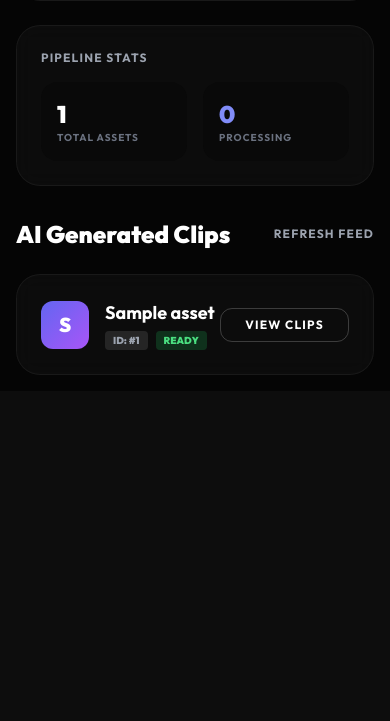
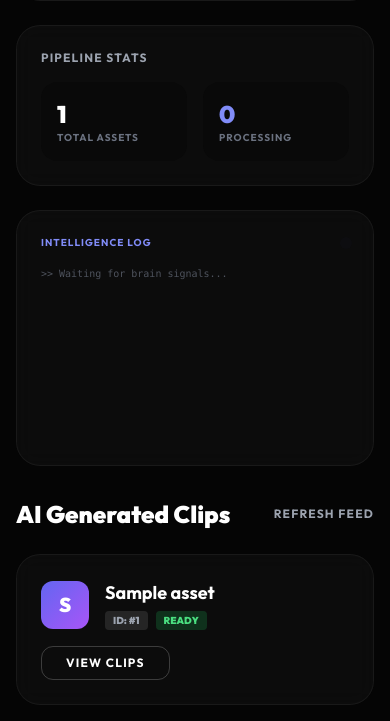
Before and after one commit to AdvaitaVisuals/biru_kataria, a FastAPI app: page / in a window 390 px wide. Shown: the part 477-1198 px from the top of the page. Before the commit the page ends 827 px from the top, so only its background shows below. Run offline with FastAPI, Linux system fonts and the light colour scheme; tables that the repository leaves empty hold one stand-in row (values such as "Sample post"); some libraries are stand-ins or nearby versions.

Commit message:
UI + Pipeline Fix: Enabled real-time Intelligence Log, improved error reporting, and refactored pipeline for better Vercel stability.

```diff
--- a/src/templates/index.html
+++ b/src/templates/index.html
@@ -34,14 +34,42 @@
             border-color: #fff;
         }
 
-        .shimmer {
-            animation: overflow 2s linear infinite;
-            background: linear-gradient(90deg, transparent, rgba(255, 255, 255, 0.05), transparent);
+        .custom-scrollbar::-webkit-scrollbar {
+            width: 4px;
+        }
+
+        .custom-scrollbar::-webkit-scrollbar-track {
+            background: transparent;
+        }
+
+        .custom-scrollbar::-webkit-scrollbar-thumb {
+            background: rgba(255, 255, 255, 0.1);
+            border-radius: 10px;
+        }
+
+        .custom-scrollbar::-webkit-scrollbar-thumb:hover {
+            background: rgba(255, 255, 255, 0.2);
+        }
+
+        @keyframes pulse-soft {
+
+            0%,
+            100% {
+                opacity: 1;
+            }
+
+            50% {
+                opacity: 0.5;
+            }
+        }
+
+        .animate-pulse-soft {
+            animation: pulse-soft 2s infinite;
         }
     </style>
 </head>
 
-<body class="p-4 md:p-8 min-h-screen">
+<body class="p-4 md:p-8 min-h-screen custom-scrollbar">
     <!-- Header -->
     <header class="max-w-6xl mx-auto flex justify-between items-center mb-12">
         <div>
@@ -102,6 +130,19 @@
                     </div>
                 </div>
             </div>
+
+            <!-- Intelligence Log (Scrolling Console) -->
+            <div class="glass p-6 rounded-3xl h-64 flex flex-col">
+                <h3
+                    class="text-[10px] font-bold text-indigo-400 uppercase tracking-widest mb-4 flex items-center justify-between">
+                    Intelligence Log
+                    <span class="flex h-1.5 w-1.5 rounded-full bg-indigo-500 animate-ping"></span>
+                </h3>
+                <div id="activity-log"
+                    class="flex-1 overflow-y-auto text-[10px] font-mono space-y-2 pr-2 custom-scrollbar opacity-70">
+                    <div class="text-gray-500">>> Waiting for brain signals...</div>
+                </div>
+            </div>
         </section>
 
         <!-- Display Area -->
@@ -113,7 +154,7 @@
                     Feed</button>
             </div>
 
-            <div id="assets-list" class="space-y-6">
+            <div id="assets-list" class="space-y-4">
                 <!-- Assets will appear here -->
                 <div class="glass p-12 rounded-3xl text-center opacity-50 border-dashed border-2">
                     <p class="text-gray-500 font-medium">No assets found. Start the AI Army by uploading a video.</p>
@@ -129,7 +170,8 @@
                 <h3 id="modal-title" class="text-xl font-bold">Clips Detail</h3>
                 <button onclick="closeModal()" class="text-gray-400 hover:text-white">&times; ESC</button>
             </div>
-            <div id="modal-content" class="flex-1 overflow-y-auto p-8 grid grid-cols-1 md:grid-cols-2 gap-8">
+            <div id="modal-content"
+                class="flex-1 overflow-y-auto p-8 grid grid-cols-1 md:grid-cols-2 gap-8 custom-scrollbar">
                 <!-- Clips will be injected here -->
             </div>
         </div>
@@ -138,10 +180,19 @@
     <script>
         const API_BASE = window.location.origin;
 
+        function logActivity(msg, type = 'info') {
+            const log = document.getElementById('activity-log');
+            const color = type === 'error' ? 'text-red-400' : (type === 'success' ? 'text-green-400' : 'text-indigo-300');
+            const time = new Date().toLocaleTimeString([], { hour12: false });
+            log.innerHTML += `<div class="${color} flex gap-2"><span class="text-gray-600 shrink-0">[${time}]</span> <span class="break-all">${msg}</span></div>`;
+            log.scrollTop = log.scrollHeight;
+        }
+
         async function submitYouTube() {
             const url = document.getElementById('yt-url').value;
             if (!url) return;
 
+            logActivity(`Initializing YouTube link processing: ${url}`);
             const btn = document.getElementById('yt-btn');
             btn.innerHTML = '...';
 
@@ -152,16 +203,17 @@
                     body: JSON.stringify({ url: url, title: "YT - " + new Date().toLocaleTimeString() })
                 });
                 if (res.ok) {
+                    const data = await res.json();
                     document.getElementById('yt-url').value = '';
+                    logActivity(`Asset #${data.id} created successfully. Starting Vizard Pipeline...`, 'success');
                     loadAssets();
-                    alert("✅ AI Army is now downloading. Refresh in a few minutes!");
+                    alert("✅ Link received! AI agents are now working. Refresh after 2-3 minutes.");
                 } else {
                     const err = await res.json();
-                    alert("❌ Error: " + (err.detail || "Upload failed"));
+                    logActivity(`Failed to initialize: ${err.detail || 'Internal Error'}`, 'error');
                 }
             } catch (e) {
-                console.error(e);
-                alert("❌ Connection Error: API is likely sleeping or restarting.");
+                logActivity(`Connection Error: ${e.message}`, 'error');
             }
             btn.innerHTML = '<svg class="w-6 h-6 text-white" fill="none" stroke="currentColor" viewBox="0 0 24 24"><path stroke-linecap="round" stroke-linejoin="round" stroke-width="2" d="M14 5l7 7m0 0l-7 7m7-7H3"/></svg>';
         }
@@ -177,30 +229,40 @@
                 const list = document.getElementById('assets-list');
                 if (assets.length === 0) return;
 
-                list.innerHTML = assets.map(asset => `
-                    <div class="glass p-6 rounded-3xl flex items-center justify-between hover:bg-white/5 transition-all group">
+                list.innerHTML = assets.map(asset => {
+                    let statusColor = 'bg-indigo-500/20 text-indigo-400 animate-pulse';
+                    if (asset.status === 'READY') statusColor = 'bg-green-500/20 text-green-400';
+                    if (asset.status === 'FAILED') statusColor = 'bg-red-500/20 text-red-400';
+
+                    return `
+                    <div id="asset-${asset.id}" data-status="${asset.status}" class="glass p-6 rounded-3xl flex flex-col md:flex-row md:items-center justify-between hover:bg-white/5 transition-all group gap-4">
                         <div class="flex items-center gap-4">
-                            <div class="w-12 h-12 rounded-xl accent-gradient flex items-center justify-center font-black text-xl">
+                            <div class="w-12 h-12 rounded-xl accent-gradient flex items-center justify-center font-black text-xl shrink-0">
                                 ${asset.title.charAt(0).toUpperCase()}
                             </div>
-                            <div>
-                                <h3 class="font-bold text-lg">${asset.title}</h3>
+                            <div class="min-w-0 flex-1">
+                                <h3 class="font-bold text-lg truncate">${asset.title}</h3>
                                 <div class="flex items-center gap-2 mt-1">
                                     <span class="text-[10px] uppercase font-black px-2 py-0.5 rounded bg-white/10 text-gray-400">
                                         ID: #${asset.id}
                                     </span>
-                                    <span class="text-[10px] uppercase font-black px-2 py-0.5 rounded ${asset.status === 'READY' ? 'bg-green-500/20 text-green-400' : 'bg-indigo-500/20 text-indigo-400 animate-pulse'}">
+                                    <span class="text-[10px] uppercase font-black px-2 py-0.5 rounded ${statusColor}">
                                         ${asset.status}
                                     </span>
                                 </div>
+                                ${asset.error_message ? `<p class="text-[11px] text-red-500 mt-2 font-medium bg-red-500/10 p-2 rounded-lg border border-red-500/20 leading-tight">⚠️ ERROR: ${asset.error_message}</p>` : ''}
                             </div>
                         </div>
-                        <button onclick="viewClips(${asset.id}, '${asset.title}')" class="btn-ghost px-6 py-2 rounded-xl text-xs font-bold uppercase tracking-widest">
-                            View Clips
-                        </button>
+                        <div class="flex gap-2">
+                             <button onclick="viewClips(${asset.id}, '${asset.title}')" class="btn-ghost px-6 py-2 rounded-xl text-xs font-bold uppercase tracking-widest whitespace-nowrap">
+                                View Clips
+                            </button>
+                        </div>
                     </div>
-                `).join('');
-            } catch (e) { console.error(e); }
+                `}).join('');
+            } catch (e) {
+                console.error("Failed to load assets feed", e);
+            }
         }
 
         async function viewClips(id, title) {
@@ -208,30 +270,35 @@
             const modal = document.getElementById('clip-modal');
             const content = document.getElementById('modal-content');
 
-            content.innerHTML = '<div class="col-span-full py-20 animate-pulse text-center font-bold text-gray-500 uppercase tracking-widest">Syncing with Intelligence Layer...</div>';
+            content.innerHTML = '<div class="col-span-full py-20 text-center font-bold text-gray-400 uppercase tracking-widest animate-pulse">Syncing with Intelligence Layer...</div>';
             modal.classList.remove('hidden');
 
             try {
                 const res = await fetch(`${API_BASE}/assets/${id}`);
                 const data = await res.json();
 
-                if (data.clips.length === 0) {
-                    content.innerHTML = '<div class="col-span-full py-20 text-center text-indigo-400 font-bold">AI is still cutting. Refresh in a bit!</div>';
+                if (!data.clips || data.clips.length === 0) {
+                    content.innerHTML = `
+                    <div class="col-span-full py-20 text-center space-y-4">
+                        <p class="text-indigo-400 font-bold uppercase tracking-widest">AI is still cutting clips...</p>
+                        <p class="text-xs text-gray-500">Wait for status to become READY. Vizard typically takes 3-5 mins.</p>
+                        <button onclick="viewClips(${id}, '${title}')" class="btn-ghost px-6 py-2 rounded-xl text-xs font-bold uppercase">Check Again Now</button>
+                    </div>`;
                     return;
                 }
 
                 content.innerHTML = data.clips.map(clip => {
                     let caption = { ig: "Check it out!", yt: "#Viral" };
-                    try { caption = JSON.parse(clip.transcription); } catch (ex) { }
+                    try { if (clip.transcription) caption = JSON.parse(clip.transcription); } catch (ex) { }
 
                     return `
                     <div class="space-y-4">
-                        <div class="aspect-[9/16] bg-black rounded-3xl overflow-hidden border border-white/5 shadow-2xl">
+                        <div class="aspect-[9/16] bg-black rounded-3xl overflow-hidden border border-white/5 shadow-2xl relative group">
                             <video src="${clip.file_path}" controls class="w-full h-full object-cover"></video>
                         </div>
                         <div class="bg-white/5 p-4 rounded-2xl">
                             <div class="flex justify-between items-center mb-4">
-                                <span class="text-xs font-black text-indigo-400 px-2 py-1 bg-indigo-500/10 rounded tracking-widest uppercase">Score: ${clip.virality_score}/100</span>
+                                <span class="text-xs font-black text-indigo-400 px-2 py-1 bg-indigo-500/10 rounded tracking-widest uppercase">Virality: ${clip.virality_score}/100</span>
                                 <span class="text-xs font-bold text-gray-500">${Math.round(clip.duration)}s</span>
                             </div>
                             <h4 class="text-xs font-bold text-gray-400 uppercase tracking-widest mb-2">Insta Caption</h4>
@@ -243,7 +310,7 @@
                     </div>
                 `}).join('');
             } catch (e) {
-                content.innerHTML = '<div class="col-span-full py-20 text-center text-red-500 font-bold uppercase tracking-widest">Internal Error Connectivity</div>';
+                content.innerHTML = '<div class="col-span-full py-20 text-center text-red-500 font-bold uppercase tracking-widest">Failed to communicate with API</div>';
             }
         }
 
@@ -265,23 +332,27 @@
             formData.append('file', file);
             formData.append('title', file.name.split('.')[0]);
 
+            logActivity(`Starting upload of ${file.name}...`);
             dropZone.innerHTML = '<div class="animate-pulse text-indigo-400 font-bold tracking-widest uppercase">Uploading...</div>';
 
             try {
-                const res = await fetch(`${API_BASE}/assets/upload`, {
-                    method: 'POST',
-                    body: formData
-                });
+                const res = await fetch(`${API_BASE}/assets/upload`, { method: 'POST', body: formData });
                 if (res.ok) {
+                    const data = await res.json();
+                    logActivity(`Uploaded successfully. Asset ID: #${data.id}`, 'success');
                     loadAssets();
+                } else {
+                    logActivity(`Upload failed. Check Vercel logs.`, 'error');
                 }
-            } catch (e) { console.error(e); }
+            } catch (e) {
+                logActivity(`Connection Error during upload.`, 'error');
+            }
             dropZone.innerHTML = '<div class="text-gray-500 text-sm">Tap to upload or Drag & Drop</div>';
         }
 
         // Initial Load
         loadAssets();
-        setInterval(loadAssets, 30000); // Auto refresh feed
+        setInterval(loadAssets, 30 * 1000); // Auto refresh feed every 30s
     </script>
 </body>
 
```
Also changed, not shown: src/workers/tasks.py (+8 -9 lines).
